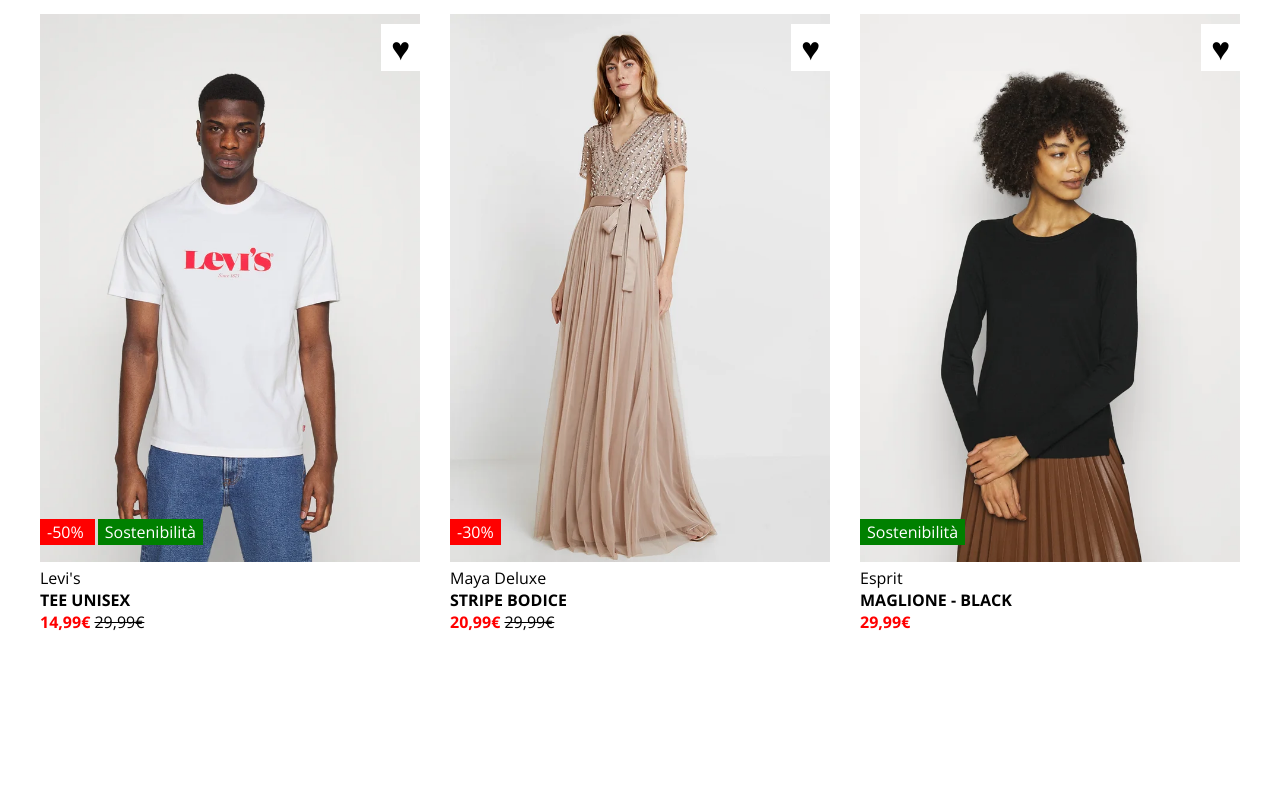
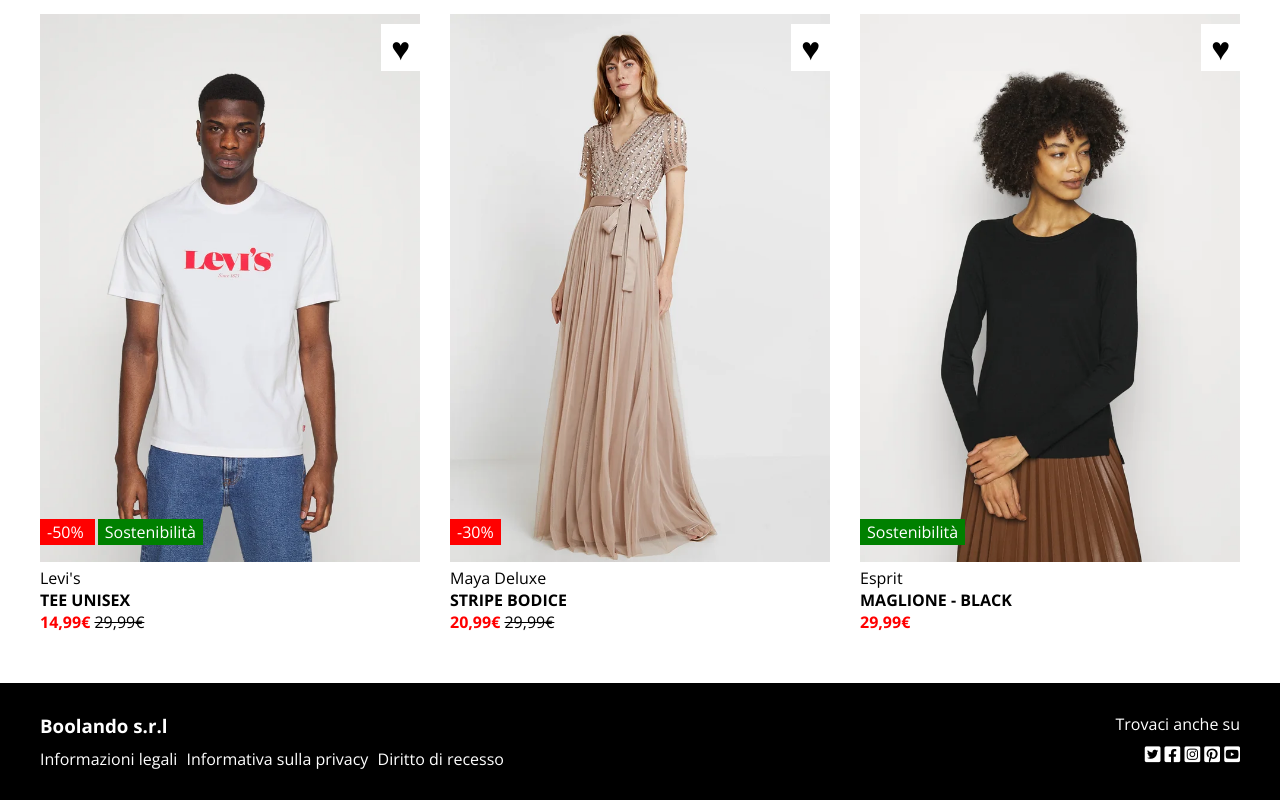
Before and after one commit to Pierp23/html-css-boolando, a plain HTML site: page index.html in a window 1280 px wide. Shown: the part 731-1531 px from the top of the page. Before the commit the page ends 1364 px from the top, so only its background shows below. Drawn offline with nearby package versions, Linux system fonts and the light colour scheme.

Commit message:
Footer completato

```diff
--- a/css/style.css
+++ b/css/style.css
@@ -29,7 +29,7 @@
     display: flex;
 }
 
-.my-row *{
+header .my-row *{
     font-weight: bold;
     color: white;
     font-size: 1em;
@@ -126,3 +126,42 @@
     margin-left: 10px;
     margin-right: 10px;
 }
+
+
+
+/* FOOTER */
+.background-footer{
+    background-color: black;
+    margin-top: 50px;
+}
+
+.background-footer .container .my-row{
+    padding: 30px 0;
+}
+
+.col-footer-1{
+    width: calc(100% / 2);
+}
+
+.col-footer-2{
+    width: calc(100% / 2);
+    text-align: right;
+}
+
+footer .my-row *{
+    color: white;
+}
+
+.col-footer-1 .info *{
+    padding-right: 5px;
+}
+
+
+.col-footer-2 .social-icons *{
+    font-size: 18px;
+    padding-top: 10px;
+}
+
+footer .my-row h3{
+    padding-bottom: 10px;
+}
--- a/index.html
+++ b/index.html
@@ -248,7 +248,39 @@
         </main>
 
         <!-- FOOTER -->
-        <footer></footer>
+        <footer>
+
+            <section class="background-footer">
+                <section class="container">
+                    <div class="my-row">
+                        <div class="col-footer-1">
+                            <h3>
+                                Boolando s.r.l
+                            </h3>
+                            <div class="info">
+                                <a href="#">Informazioni legali</a>
+                                <a href="#">Informativa sulla privacy</a>
+                                <a href="#">Diritto di recesso</a>
+                            </div>
+                        </div>
+                        <div class="col-footer-2">
+                            <div class="info-2">
+                                Trovaci anche su
+                            </div>
+                            <div class="social-icons">
+                                <i class="fa-brands fa-square-twitter"></i>
+                                <i class="fa-brands fa-square-facebook"></i>
+                                <i class="fa-brands fa-square-instagram"></i>
+                                <i class="fa-brands fa-square-pinterest"></i>
+                                <i class="fa-brands fa-square-youtube"></i>
+                            </div>
+                        </div>
+
+                    </div>
+                </section>
+            </section>
+
+        </footer>
 
     </body>
 </html>
```
